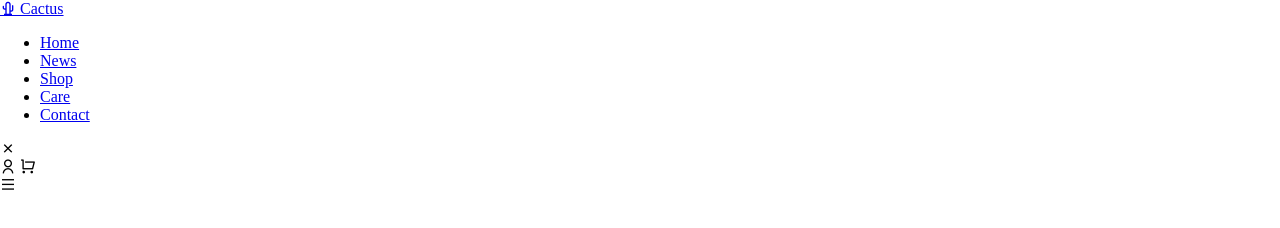
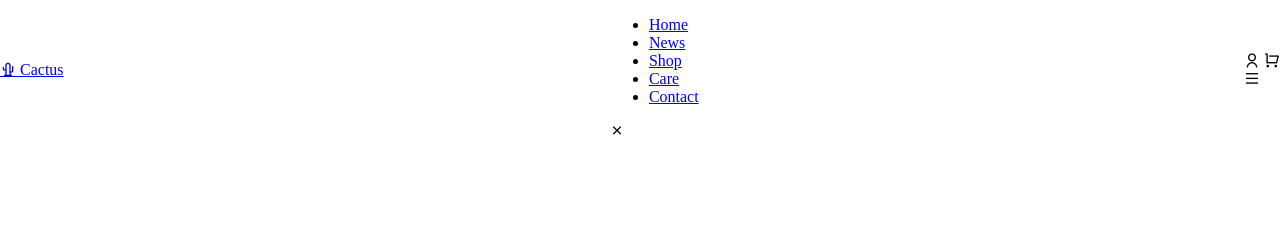
Before and after one commit to yah422/Cactus-Website, a plain HTML site: page index.html in a window 1280 px wide. Drawn offline with nearby package versions, Linux system fonts and the light colour scheme.

Commit message:
add css to the nav part

```diff
--- a/style.css
+++ b/style.css
@@ -9,3 +9,11 @@
     background-color: transparent;
     z-index: var(--z--fixed);
 }
+
+.nav {
+    position: relative;
+    height: var(--header-height);
+    display: flex;
+    justify-content: space-between;
+    align-items: center;
+}
```
